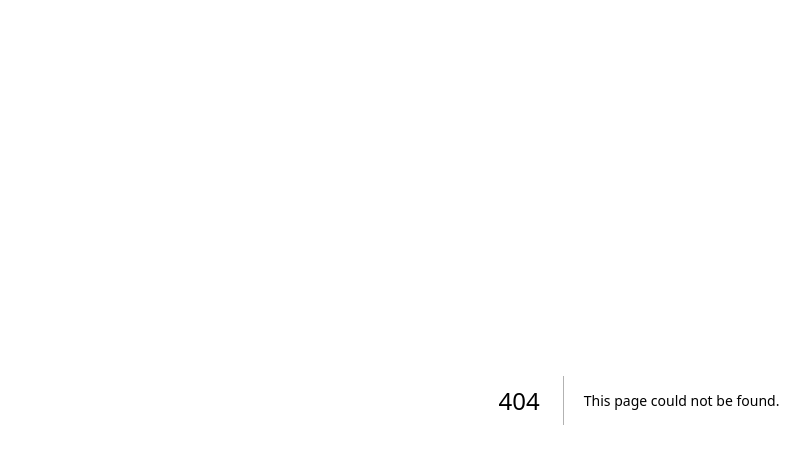
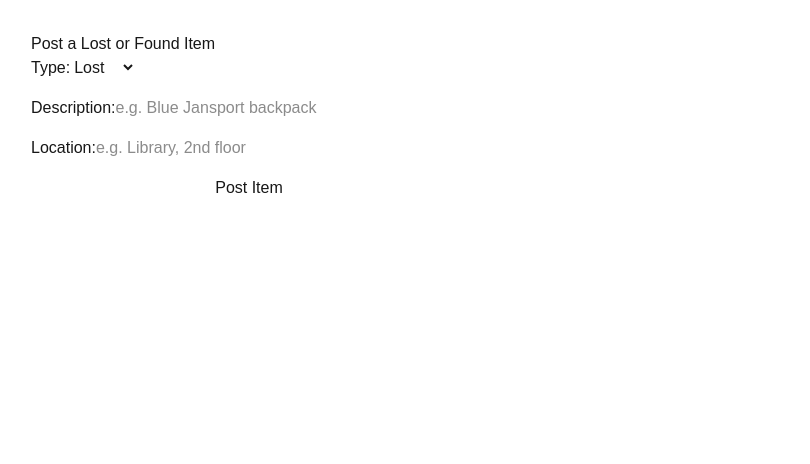
Before and after one commit to codewiththando/lost-and-found, a Next.js app: page /post in a window 1280 px wide. Before the commit this address had no page. Shown: the top 464 px of the page, without its empty margins (1-811 px from the left). Built offline with nearby package versions, Linux system fonts and the light colour scheme; no server answers.

Commit message:
Add item posting form at /post

```diff
--- /dev/null
+++ b/src/app/post/page.tsx
@@ -0,0 +1,78 @@
+'use client'
+
+import { useState } from 'react'
+import { supabase } from '@/lib/supabase'
+
+export default function PostItem() {
+  const [description, setDescription] = useState('')
+  const [type, setType] = useState('lost')
+  const [location, setLocation] = useState('')
+  const [submitting, setSubmitting] = useState(false)
+  const [message, setMessage] = useState('')
+
+  async function handleSubmit(e: React.FormEvent) {
+    e.preventDefault()
+    setSubmitting(true)
+    setMessage('')
+
+    const { error } = await supabase.from('items').insert({
+      description,
+      type,
+      location,
+    })
+
+    setSubmitting(false)
+
+    if (error) {
+      setMessage('Error: ' + error.message)
+    } else {
+      setMessage('Item posted successfully!')
+      setDescription('')
+      setType('lost')
+      setLocation('')
+    }
+  }
+
+  return (
+    <div style={{ padding: '2rem', maxWidth: '500px' }}>
+      <h1>Post a Lost or Found Item</h1>
+      <form onSubmit={handleSubmit} style={{ display: 'flex', flexDirection: 'column', gap: '1rem' }}>
+        <label>
+          Type:
+          <select value={type} onChange={(e) => setType(e.target.value)}>
+            <option value="lost">Lost</option>
+            <option value="found">Found</option>
+          </select>
+        </label>
+
+        <label>
+          Description:
+          <input
+            type="text"
+            value={description}
+            onChange={(e) => setDescription(e.target.value)}
+            placeholder="e.g. Blue Jansport backpack"
+            required
+          />
+        </label>
+
+        <label>
+          Location:
+          <input
+            type="text"
+            value={location}
+            onChange={(e) => setLocation(e.target.value)}
+            placeholder="e.g. Library, 2nd floor"
+            required
+          />
+        </label>
+
+        <button type="submit" disabled={submitting}>
+          {submitting ? 'Posting...' : 'Post Item'}
+        </button>
+
+        {message && <p>{message}</p>}
+      </form>
+    </div>
+  )
+}
```
